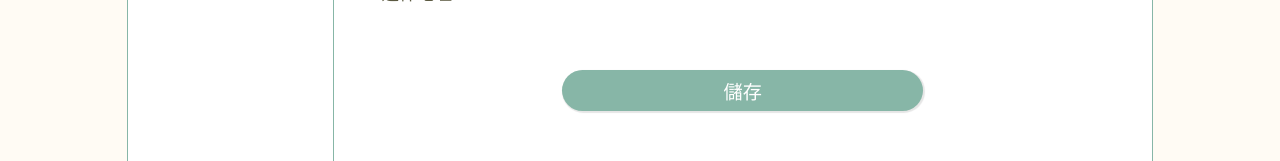
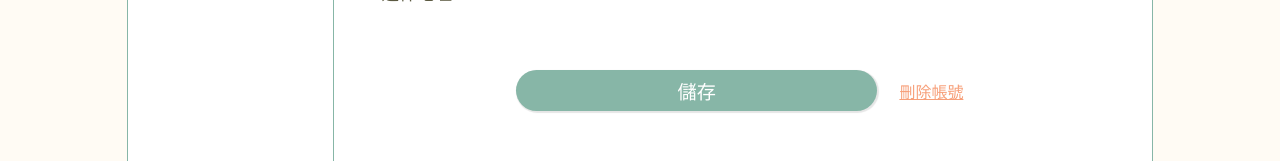
Before and after one commit to Minato1123/online-store, a Vue app: page /user/profile in a window 1280 px wide. Shown: the part 453-614 px from the top of the page. Built offline with nearby package versions, Linux system fonts and the light colour scheme.

Commit message:
feat: add delete user

```diff
--- a/src/api/users/deleteUser.ts
+++ b/src/api/users/deleteUser.ts
@@ -1,10 +1,10 @@
 import { http } from '@/utils/request'
 
-export interface AddUserRequestData {
+export interface DeleteUserRequestData {
   id: number
 }
 
-export function addUser({ id }: AddUserRequestData) {
+export function deleteUser({ id }: DeleteUserRequestData) {
   return http.delete<void>({
     url: `/users/${id}`,
   })
--- a/src/pages/Profile.vue
+++ b/src/pages/Profile.vue
@@ -7,8 +7,11 @@ import { updateUserData } from '@/api/users/updateUserData'
 import IconCheckCircleRounded from '~icons/material-symbols/check-circle-rounded'
 import IconCrossCircle from '~icons/gridicons/cross-circle'
 import { useUsersStore } from '@/stores/user'
+import { deleteUser } from '@/api/users/deleteUser'
+import router from '@/router'
 
 const { userId, isLoggedIn } = storeToRefs(useUsersStore())
+const { forcedLogout } = useUsersStore()
 const user = ref<GetCurrentUserResponseData>()
 async function fetchCurrentUser() {
   if (!isLoggedIn.value)
@@ -20,8 +23,10 @@ onMounted(() => {
   fetchCurrentUser()
 })
 
-const isDialogOpen = ref(false)
+const isSaveInfoDialogOpen = ref(false)
+const isDeleteInfoDialogOpen = ref(false)
 const isSaveSuccess = ref(true)
+const isDeleteSuccess = ref(true)
 
 const editProfile = computed(() => {
   if (user.value == null)
@@ -38,12 +43,40 @@ const editProfile = computed(() => {
 async function submitUpdateProfile() {
   if (editProfile.value == null)
     return
-  await updateUserData({
-    id: userId.value,
-    ...editProfile.value,
-  })
+
+  try {
+    await updateUserData({
+      id: userId.value,
+      ...editProfile.value,
+    })
+  }
+  catch (error) {
+    isSaveSuccess.value = false
+    isSaveInfoDialogOpen.value = true
+    return
+  }
+
   isSaveSuccess.value = true
-  isDialogOpen.value = true
+  isSaveInfoDialogOpen.value = true
+}
+
+async function handleDeleteUser() {
+  try {
+    await deleteUser({ id: userId.value })
+  }
+  catch (error) {
+    isDeleteSuccess.value = false
+    isDeleteInfoDialogOpen.value = true
+    return
+  }
+  isDeleteSuccess.value = true
+  isDeleteInfoDialogOpen.value = true
+}
+
+function handleLogout() {
+  isDeleteInfoDialogOpen.value = false
+  forcedLogout()
+  router.replace({ name: 'home' })
 }
 
 const saveBtnContent = {
@@ -73,11 +106,34 @@ const saveBtnFailDialog = {
     color: 'main-product-color',
   },
 }
+
+const deleteBtnSuccessDialog = {
+  iconBeforeText: IconCheckCircleRounded,
+  text: '刪除成功！',
+  color: 'main-color',
+  borderColor: 'main-color',
+  textInBtnOK: {
+    text: '確定',
+    color: 'match-color',
+  },
+}
+
+const deleteBtnFailDialog = {
+  iconBeforeText: IconCrossCircle,
+  text: '刪除失敗！',
+  additionalText: '請稍後再試一次',
+  color: 'main-product-color',
+  borderColor: 'main-product-color',
+  textInBtnOK: {
+    text: '確定',
+    color: 'main-product-color',
+  },
+}
 </script>
 
 <template>
   <PUserLayout>
-    <form class="profile-container" @submit.prevent="submitUpdateProfile">
+    <form class="profile-container" @submit.prevent="">
       <div class="name-birthday-container">
         <div class="name-block">
           <div class="sub-title">
@@ -111,12 +167,17 @@ const saveBtnFailDialog = {
         <input v-if="editProfile" v-model="editProfile.address" type="text">
       </div>
       <div class="save-button">
-        <PButton class="save-btn" :content="saveBtnContent">
+        <PButton class="save-btn" :content="saveBtnContent" @click="submitUpdateProfile">
           儲存
         </PButton>
-        <InfoDialog v-if="isDialogOpen && isSaveSuccess" :text-in-dialog="saveBtnSuccessDialog" @close-info-dialog="isDialogOpen = false" />
-        <InfoDialog v-if="isDialogOpen && !isSaveSuccess" :text-in-dialog="saveBtnFailDialog" @close-info-dialog="isDialogOpen = false" />
+        <button class="delete-btn" @click="handleDeleteUser">
+          刪除帳號
+        </button>
       </div>
+      <InfoDialog v-if="isSaveInfoDialogOpen && isSaveSuccess" :text-in-dialog="saveBtnSuccessDialog" @close-info-dialog="isSaveInfoDialogOpen = false" />
+      <InfoDialog v-if="isSaveInfoDialogOpen && !isSaveSuccess" :text-in-dialog="saveBtnFailDialog" @close-info-dialog="isSaveInfoDialogOpen = false" />
+      <InfoDialog v-if="isDeleteInfoDialogOpen && isDeleteSuccess" :text-in-dialog="deleteBtnSuccessDialog" @close-info-dialog="handleLogout" />
+      <InfoDialog v-if="isDeleteInfoDialogOpen && !isDeleteSuccess" :text-in-dialog="deleteBtnFailDialog" @close-info-dialog="isDeleteInfoDialogOpen = false" />
     </form>
   </PUserLayout>
 </template>
@@ -158,9 +219,20 @@ const saveBtnFailDialog = {
       margin-top: 2rem;
       display: flex;
       justify-content: center;
+      gap: 1rem;
 
       .save-btn {
         width: 50%;
+      }
+
+      .delete-btn {
+        background: transparent;
+        border: none;
+        outline: none;
+        cursor: pointer;
+        text-decoration: underline;
+        font-weight: 500;
+        color: var(--main-product-color);
       }
     }
   }
```
